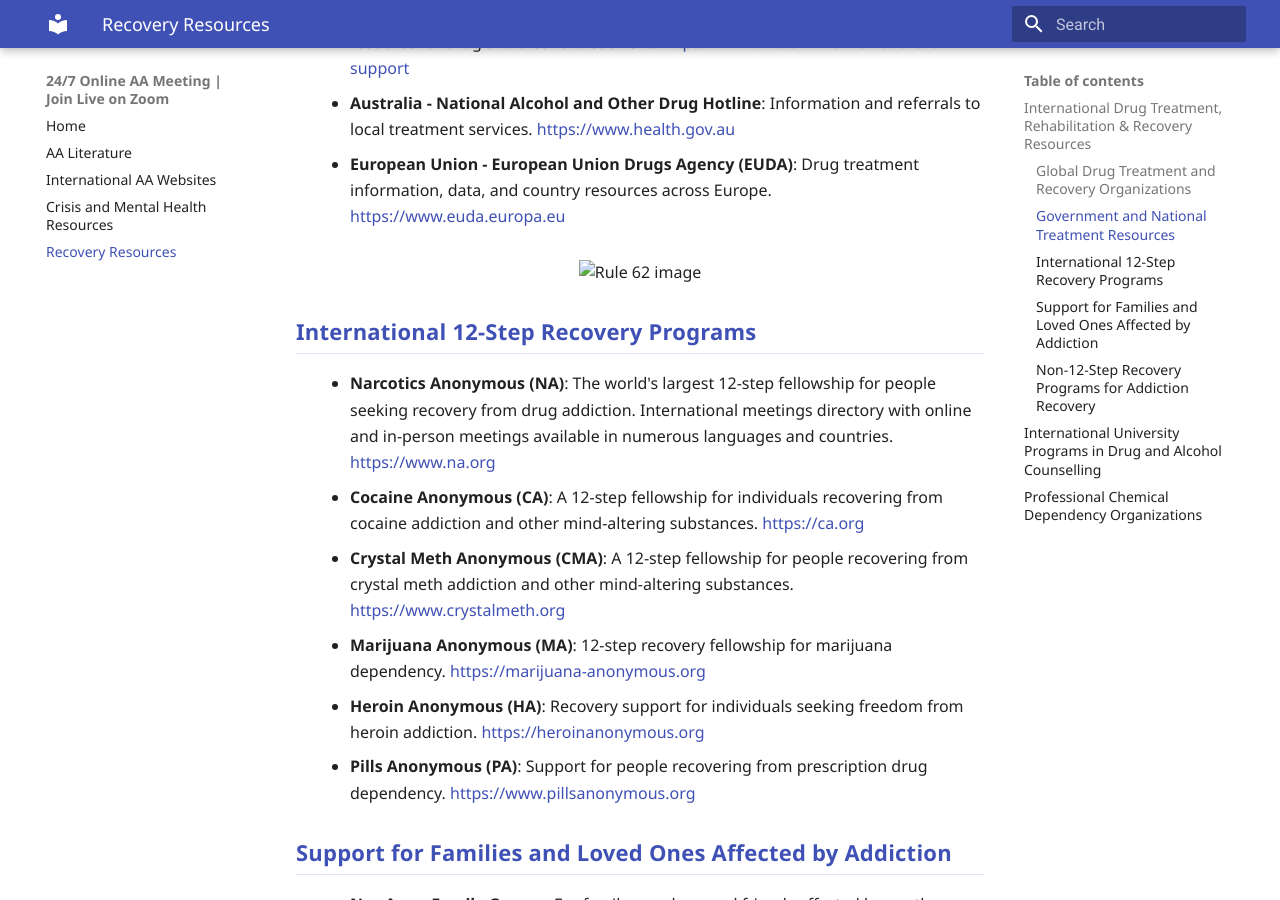
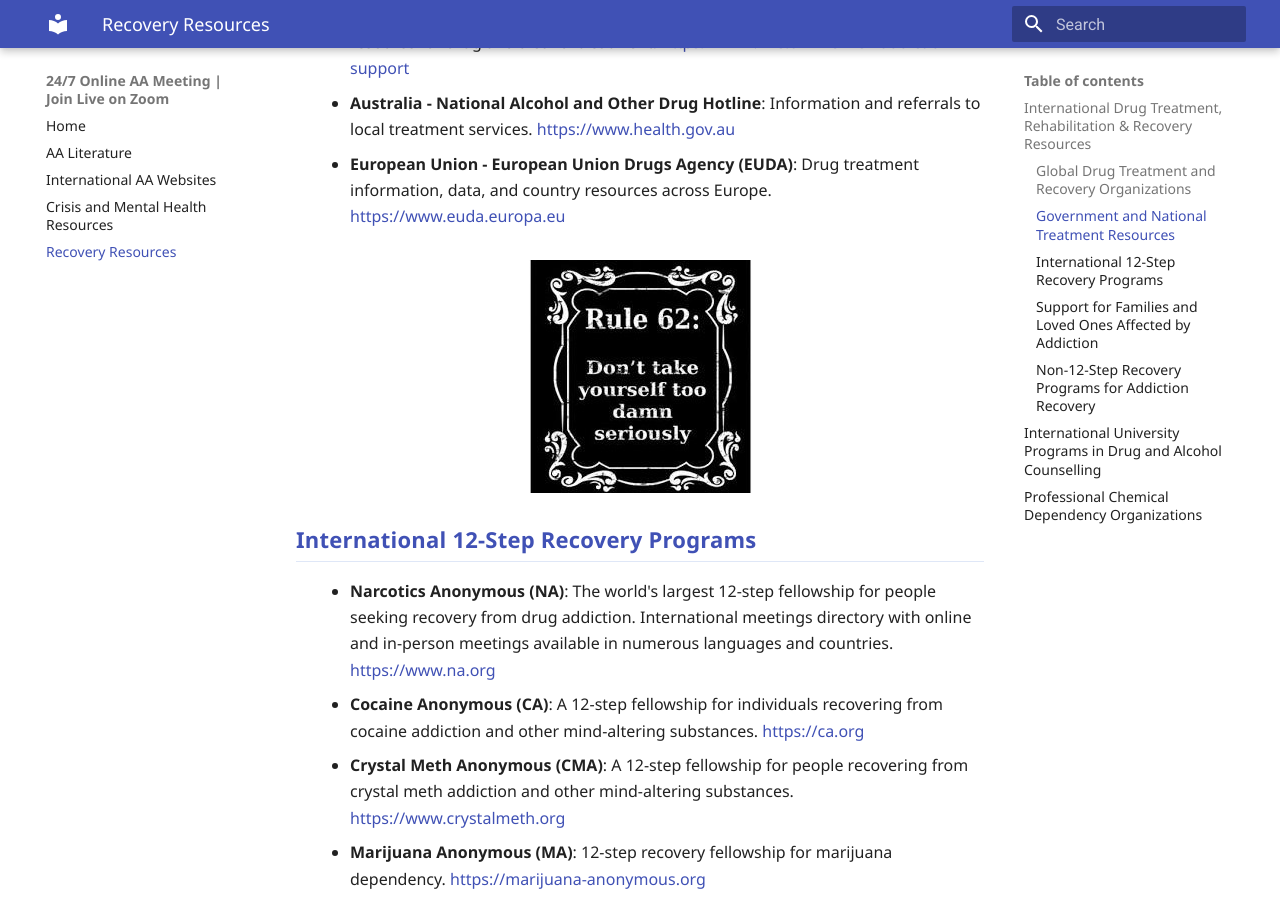
Before and after one commit to meetings03/24hourmeeting, an MkDocs documentation site: the page built from docs/recovery-resources.md, in a window 1280 px wide and 900 px high, scrolled down 1228 px. Built offline with MkDocs 1.6.1 and Material for MkDocs 9.7.7, drawn with Linux system fonts in a browser that asks for light colours; comment, search, counter and statistics services are not loaded.

Commit message:
Fix images on resource pages

```diff
--- a/docs/recovery-resources.md
+++ b/docs/recovery-resources.md
@@ -21,7 +21,7 @@
 - **European Union - European Union Drugs Agency (EUDA)**: Drug treatment information, data, and country resources across Europe. [https://www.euda.europa.eu](https://www.euda.europa.eu)
 
 <div class="tradition-image-row">
-  <img src="images/Rule_62.png" alt="Rule 62 image" />
+  <img src="/images/Rule_62.png" alt="Rule 62 image" />
 </div>
 
 ### International 12-Step Recovery Programs
@@ -67,7 +67,7 @@
 - **Rutgers University**: [https://rutgers.edu](https://rutgers.edu)
 
 <div class="tradition-image-row">
-  <img src="images/New_Zealand.jpg" alt="New Zealand image" />
+  <img src="/images/New_Zealand.jpg" alt="New Zealand image" />
 </div>
 
 *The 24-Hour International Marathon Meeting of AA was founded by two newcomers from New Zealand with cell phones at the beginning of the international pandemic.*
@@ -89,5 +89,5 @@
 </div>
 
 <div class="tradition-image-row">
-  <img src="images/Member_Sharing_at_Mic.png" alt="Member sharing at the microphone image" />
+  <img src="/images/Member_Sharing_at_Mic.png" alt="Member sharing at the microphone image" />
 </div>
```
Also changed, not shown: docs/aa-literature.md (+1 -1 lines), docs/international-aa-websites.md (+1 -1 lines).
